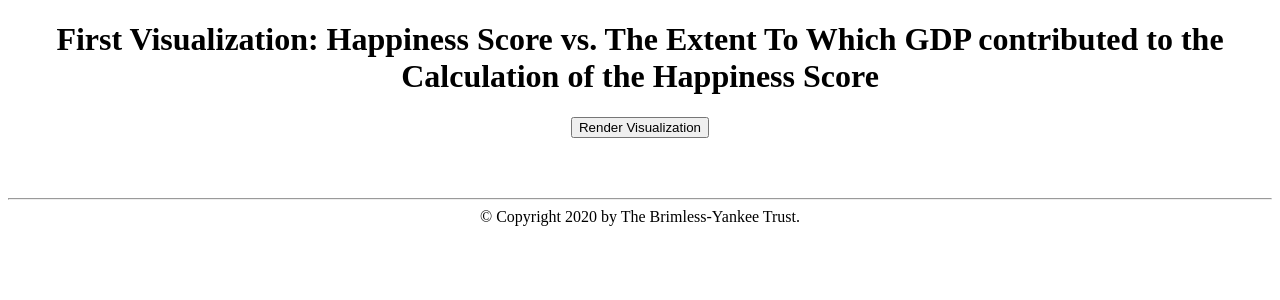
After one commit to ahmedksultan/brimless-yankee, a Flask app: page /happiness-gdp in a window 1280 px wide. The commit adds this page. Shown: the top 300 px of the page. Run offline with Flask 2, Linux system fonts and the light colour scheme; parts of the project's set-up code (start-up, migrations or seed data) failed here and were passed over; some libraries are stand-ins or nearby versions.

Commit message:
reorganized directory structure to make creating new visualizations easier

```diff
--- a/app/__init__.py
+++ b/app/__init__.py
@@ -15,7 +15,13 @@ app.secret_key = os.urandom(24)
 
 @app.route('/')
 def index():
-    return render_template('index.html', data=data)
+    return render_template('index.html')
+
+
+
+@app.route('/happiness-gdp')
+def happinessGdp():
+    return render_template('happiness-gdp.html', data=data)
 
 if __name__ == "__main__":
     app.debug = True
--- a/app/static/css/styles.css
+++ b/app/static/css/styles.css
@@ -1,7 +1,8 @@
-#viz{
+.viz-container{
     display: flex;
     align-items: center;
     justify-content: center;
+    margin: 30px 0;
 }
 h3{
     text-align: center;
--- a/app/static/js/app.js
+++ b/app/static/js/happiness-gdp.js
@@ -1,5 +1,5 @@
-console.log(data)
-
+// setTimeout(() => console.log(data), 2500);
+var rendered = 0;
 
 const countriesLollipop = function(data){
     console.log("hi");
@@ -80,5 +80,8 @@ const countriesLollipop = function(data){
 
 
 const render = function(){
-    countriesLollipop(data.happiness);
+    if (rendered === 0){
+        countriesLollipop(data.happiness);
+        rendered = 1;
+    }
 }
--- /dev/null
+++ b/app/templates/happiness-gdp.html
@@ -0,0 +1,9 @@
+{% extends "viz-template.html" %}
+<!-- PLEASE LOOK AT viz-template.html TO UNDERSTAND WHAT IS HAPPENING -->
+{% block title %}Happiness Vs. GDP{% endblock %}
+{% block scriptPath %}./static/js/happiness-gdp.js{% endblock %}
+{% block vizTitle %}First Visualization: Happiness Score vs. The Extent To Which GDP contributed to the Calculation of the Happiness Score{% endblock %}
+{% block controls %}
+    <button onclick="render()">Render Visualization</button>
+{% endblock %}
+<!-- The div containing the visualization is in viz-template.html -->
--- /dev/null
+++ b/app/templates/viz-template.html
@@ -0,0 +1,29 @@
+<!DOCTYPE html>
+<html lang="en">
+<head>
+    {% block head %}
+    <link rel="stylesheet" href="./static/css/styles.css" />
+    <script src="https://d3js.org/d3.v4.js"></script>
+    <script src="{% block scriptPath %}./static/js/app.js{% endblock %}"></script>
+    <title>{% block title %}{% endblock %} - Data Visualization</title>
+    {% endblock %}
+</head>
+<body>
+    {% block body %}
+    <script>
+        // next line shows an error in the linter but works perfectly
+        var data = {{ data | tojson }};
+    </script>
+    <h1 id="title" class="viz-title">{% block vizTitle %}{% endblock %}</h1>
+    {% block controls %}{% endblock %}
+    <div id="viz" class="viz-container"></div>
+
+    <div id="footer">
+        {% block footer %}
+        <hr>
+        &copy; Copyright 2020 by The Brimless-Yankee Trust.
+        {% endblock %}
+    </div>
+    {% endblock %}
+</body>
+</html>
--- a/devlog.txt
+++ b/devlog.txt
@@ -36,3 +36,7 @@ Developing analysis of happiness vs. unemployment total based off of designdoc s
 nahiK -- 2020-05-06 12:52
 Looking into Happiness vs. ROL
 Also looking into Happiness vs. Concentration of Top Universities and how to analyze the information
+
+josephY -- 2020-05-06 20:30
+Reorganized directory structure, and made templates for visualization pages. Each new visualization
+will extend the template, provide a title and a paragraph of description, and have its own JS file.
```
Also changed, not shown: app/static/templates/index.html (deleted, +0 -22 lines), app/templates/index.html (added, +12 -0 lines).
